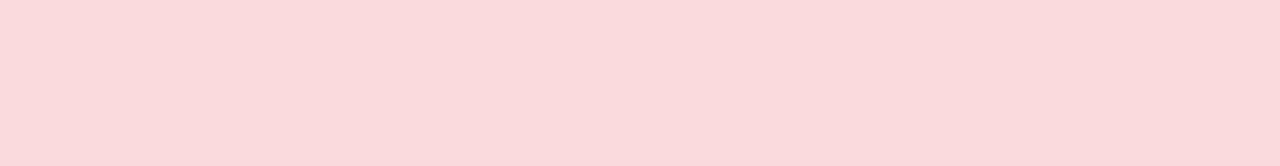
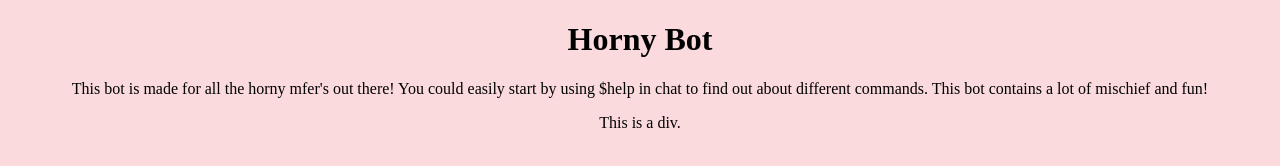
Before and after one commit to Lesgosf/HornyBot, a plain HTML site: page index.html in a window 1280 px wide. Drawn offline with Linux system fonts and the light colour scheme.

Commit message:
Update index.html

```diff
--- a/index.html
+++ b/index.html
@@ -1,10 +1,17 @@
 <!Doctype Html>
 <Html>
 <Head>
-<Title>
-HornyBot
-</Title>
+<style>
+h1 {text-align: center;}
+p {text-align: center;}
+div {text-align: center;}
+</style>
 </Head>
 <Body background="background.jpg">
+
+<h1>Horny Bot</h1>
+<p>This bot is made for all the horny mfer's out there! You could easily start by using $help in chat to find out about different commands. This bot contains a lot of mischief and fun!</p>
+<div>This is a div.</div>
+
 </Body>
 </Html>
```
